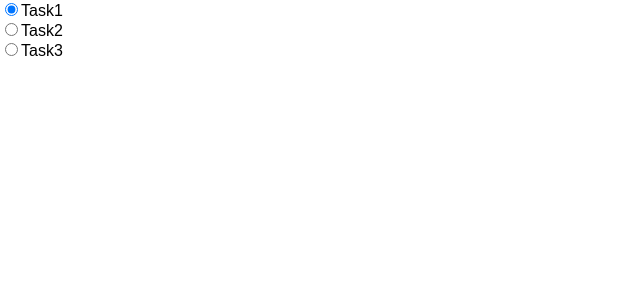
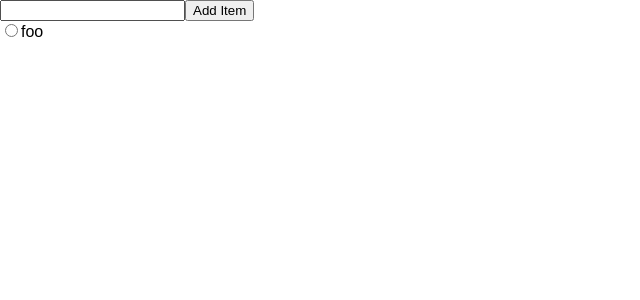
Before and after one commit to rogperez/time.it, a React (Create React App) app: page / in a window 1280 px wide. Shown: the top 300 px of the page, without its empty margins (0-640 px from the left). Built offline with nearby package versions, Linux system fonts and the light colour scheme.

Commit message:
add time tracking to tasks

```diff
--- a/src/components/ItemList.js
+++ b/src/components/ItemList.js
@@ -1,45 +1,77 @@
 import React, { Component } from 'react';
+import TaskAdder from './TaskAdder';
 
 class ItemList extends Component {
   constructor() {
     super();
     this.state = {
-      selectedTask: 'task1'
+      selectedTask: null,
+      tasks: [{name: "foo", elapsedTime: 0}],
+      logs: [],
+      startTime: null,
+      endTime: null
     };
   }
 
-  handleTaskChange = (changeEvent) => {
+  addTask = (taskName) => {
+    let newTasks = this.state.tasks;
+    newTasks.push({name: taskName, elapsedTime: 0});
     this.setState({
-      selectedTask: changeEvent.target.value
+      tasks: newTasks
     });
   }
 
+  handleTaskChange = (changeEvent) => {
+    let newState = { selectedTask: changeEvent.target.value };
+
+    if (this.state.startTime) {
+      const  elapsedTime = parseInt((new Date() - this.state.startTime)/1000, 10);
+      let totalElapsed = 0;
+
+      newState.tasks = this.state.tasks.map((task) => {
+        if (task.name === this.state.selectedTask) {
+          totalElapsed = task.elapsedTime + elapsedTime
+          return { name: task.name, elapsedTime: totalElapsed }
+        } else return task
+      });
+
+      newState.logs = this.state.logs;
+      newState.logs.push(
+        `${this.state.selectedTask}: current elapsed ${elapsedTime}, total elapsed ${totalElapsed}`
+      );
+    }
+
+    newState.startTime = new Date();
+
+    this.setState(newState);
+  }
+
   render() {
+    const tasks = this.state.tasks.map((task) =>
+      <div key={task.name}>
+        <label>
+          <input type="radio" value={task.name}
+            onChange={this.handleTaskChange}
+            checked={this.state.selectedTask===task.name} />
+          {task.name}
+        </label>
+      </div>
+    );
+
+    const logs = this.state.logs.map((log) =>
+      <div key={log}>
+        {log}
+      </div>
+    );
+
     return (
       <div>
+        <TaskAdder addTask={this.addTask} />
         <div>
-          <label>
-            <input type="radio" value="task1"
-              onChange={this.handleTaskChange}
-              checked={this.state.selectedTask==='task1'} />
-            Task1
-          </label>
+          {tasks}
         </div>
         <div>
-          <label>
-            <input type="radio" value="task2"
-              onChange={this.handleTaskChange}
-              checked={this.state.selectedTask==='task2'} />
-            Task2
-          </label>
-        </div>
-        <div>
-          <label>
-            <input type="radio" value="task3"
-              onChange={this.handleTaskChange}
-              checked={this.state.selectedTask==='task3'} />
-            Task3
-          </label>
+          {logs}
         </div>
       </div>
     );
--- /dev/null
+++ b/src/components/TaskAdder.js
@@ -0,0 +1,32 @@
+import React, { Component } from 'react';
+
+class TaskAdder extends Component {
+  constructor() {
+    super();
+    this.state = { value: '' };
+  }
+
+  handleUpdate = (e) => {
+    this.setState({value: e.target.value});
+  }
+
+  handleSubmit = (e) => {
+    e.preventDefault();
+    this.setState({value: ''});
+    this.props.addTask(this.state.value);
+  }
+
+
+  render() {
+    return (
+      <form onSubmit={this.handleSubmit}>
+        <label>
+          <input value={this.state.value} onChange={this.handleUpdate} />
+          <input type="submit" value="Add Item" />
+        </label>
+      </form>
+    );
+  }
+}
+
+export default TaskAdder;
```
